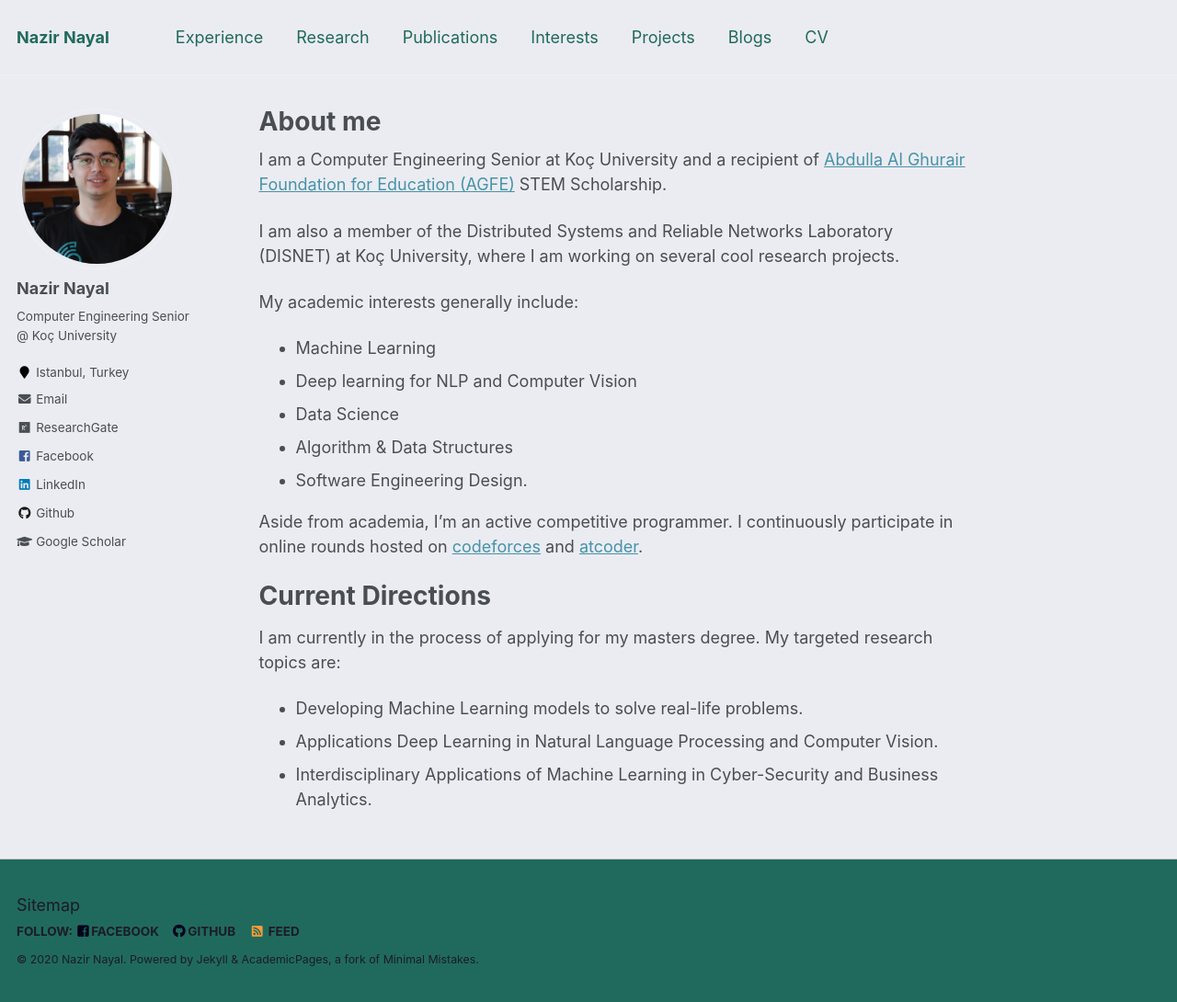
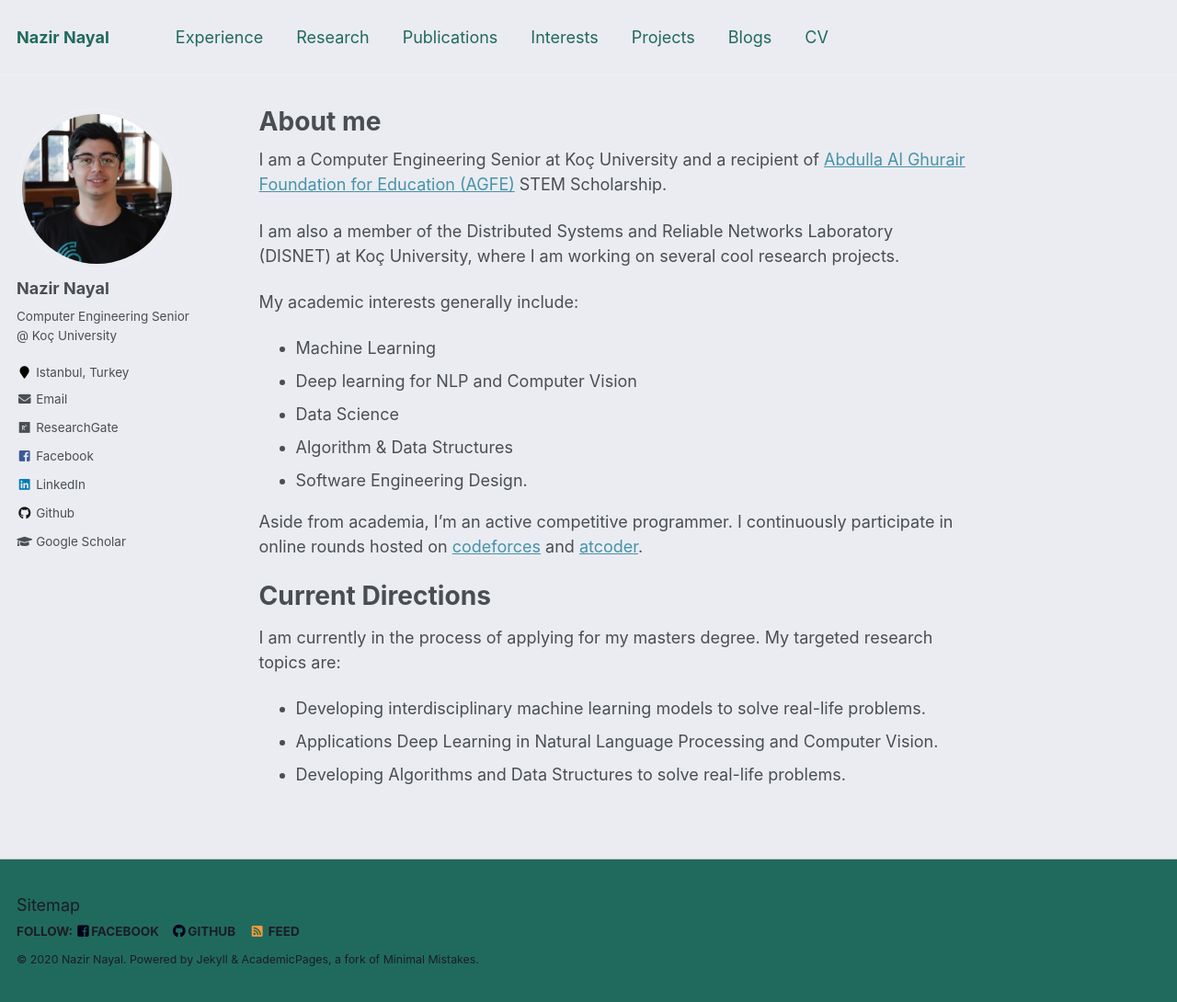
Before and after one commit to NazirNayal8/nazirnayal.github.io, a Jekyll site: the page built from _pages/about.md, in a window 1280 px wide and 1090 px high. Shown: the whole window at 92% size. Built offline with Jekyll 4.4.1, drawn with Linux system fonts in a browser that asks for light colours.

```diff
--- a/_pages/about.md
+++ b/_pages/about.md
@@ -28,6 +28,6 @@ online rounds hosted on [codeforces](https://codeforces.com/) and [atcoder](http
 
 I am currently in the process of applying for my masters degree. My targeted research topics are:
 
-* Developing Machine Learning models to solve real-life problems.
+* Developing interdisciplinary machine learning models to solve real-life problems.
 * Applications Deep Learning in Natural Language Processing and Computer Vision.
-* Interdisciplinary Applications of Machine Learning in Cyber-Security and Business Analytics.
+* Developing Algorithms and Data Structures to solve real-life problems.
```
Also changed, not shown: _pages/research.md (+2 -2 lines).
